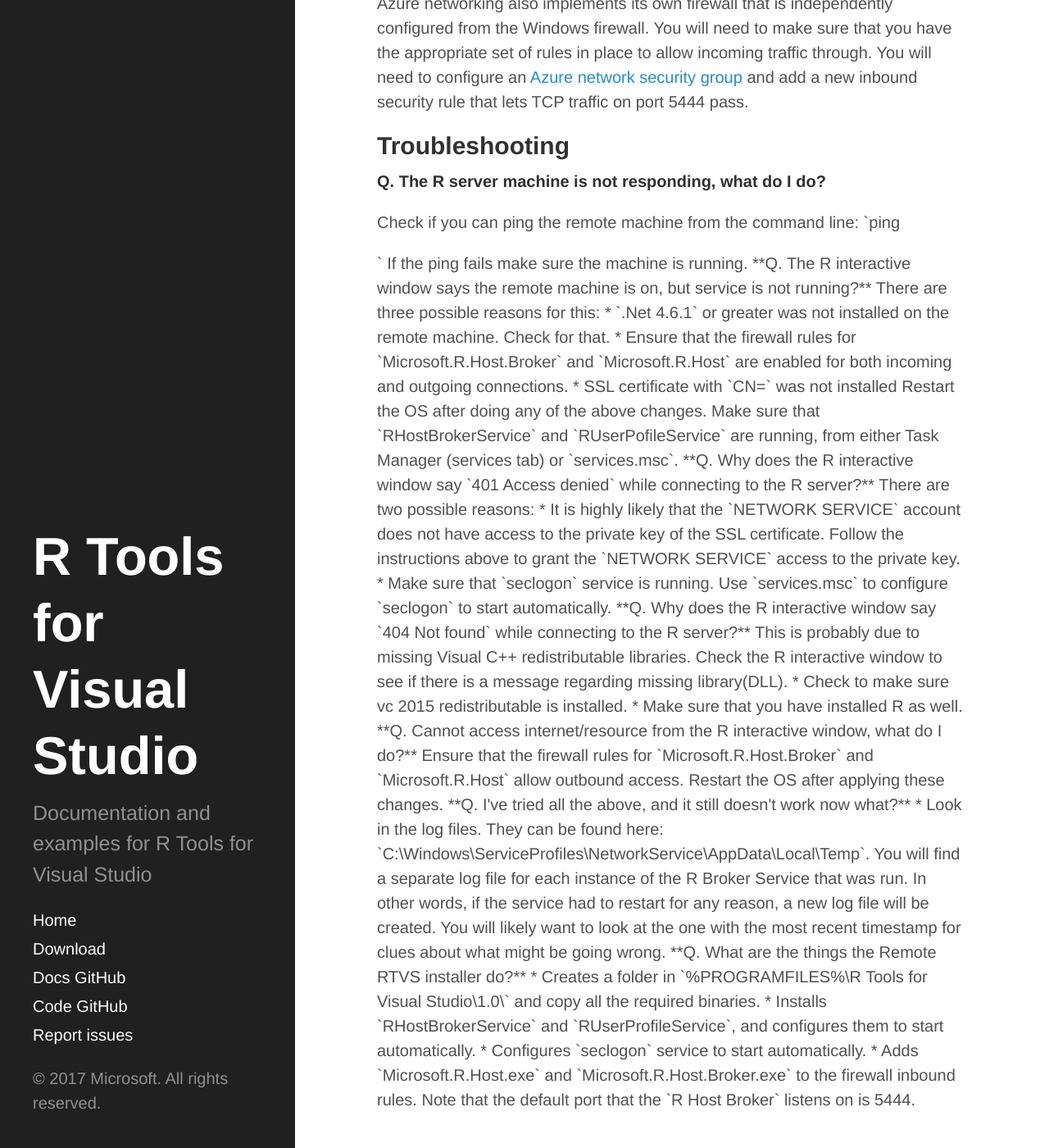
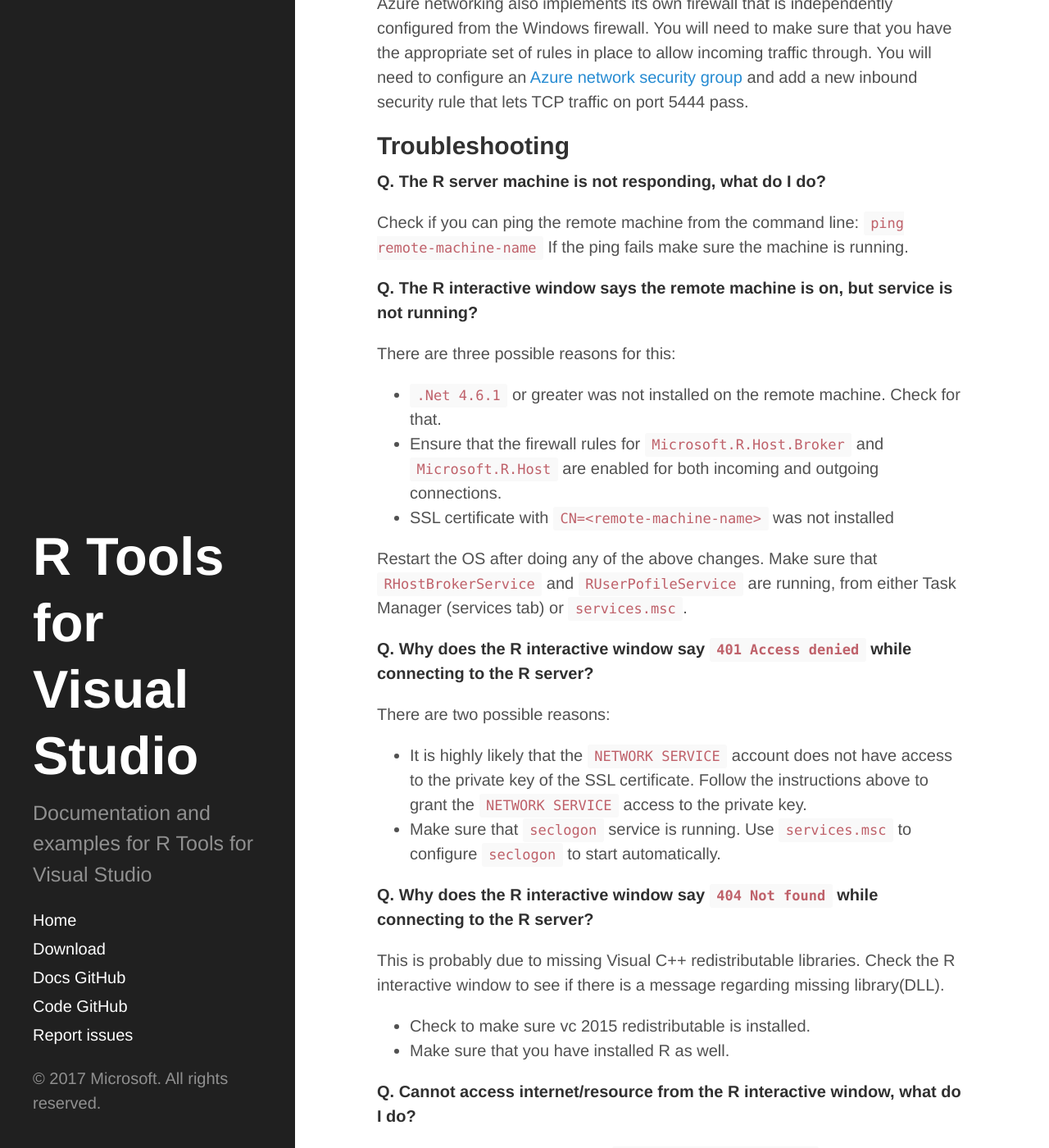
Before and after one commit to microsoft/RTVS-docs, a Jekyll site: the page built from setup-remote.md, in a window 1280 px wide and 1400 px high, scrolled down 6019 px. Shown: the whole window at 82% size. Built offline with Jekyll 4.4.1, drawn with Linux system fonts in a browser that asks for light colours; our own code applies the rules of GitHub Pages for plain Markdown files; some of the changed text lies outside the part shown.

Commit message:
Fixing escape bug in docs

```diff
--- a/setup-remote.md
+++ b/setup-remote.md
@@ -168,7 +168,7 @@
 **Q. The R server machine is not responding, what do I do?**
 
 Check if you can ping the remote machine from the command line: `ping
-<remote-machine-name>` If the ping fails make sure the machine is running.
+remote-machine-name` If the ping fails make sure the machine is running.
 
 **Q. The R interactive window says the remote machine is on, but service is not
 running?**
```
